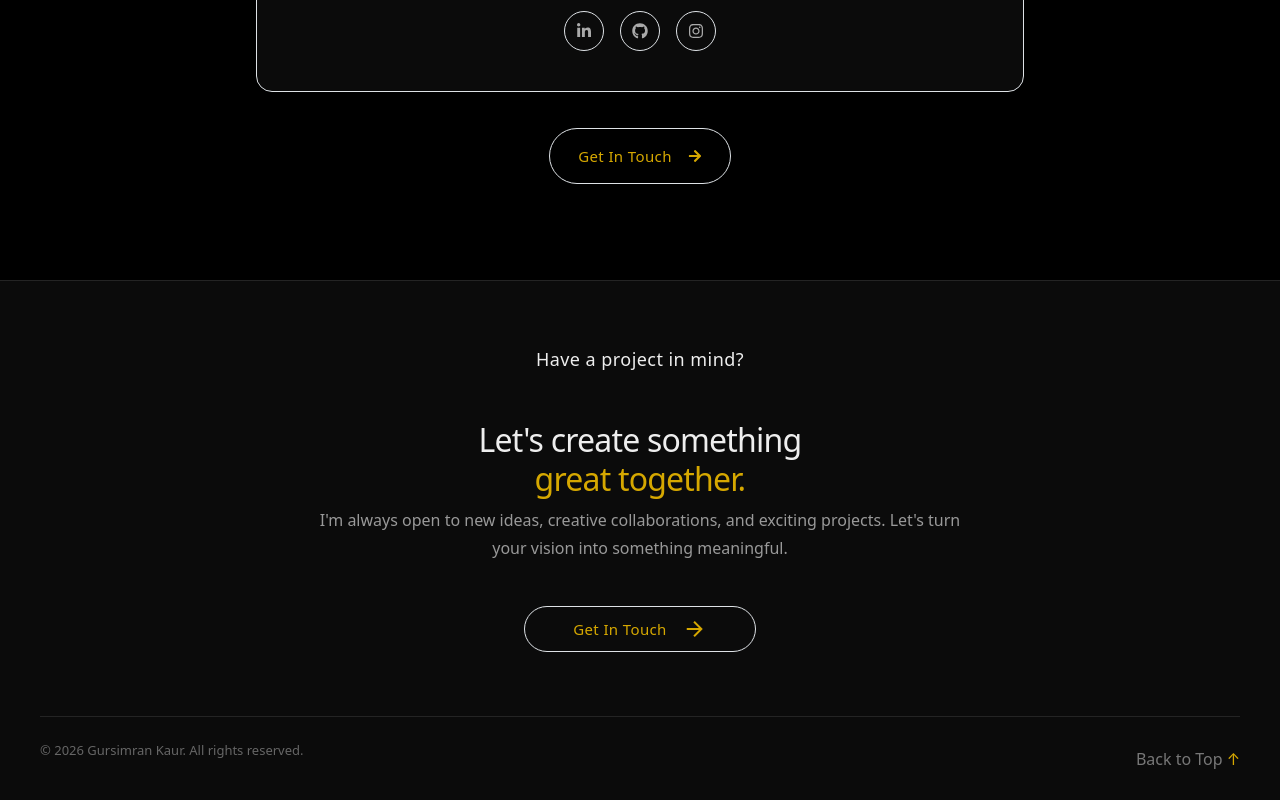
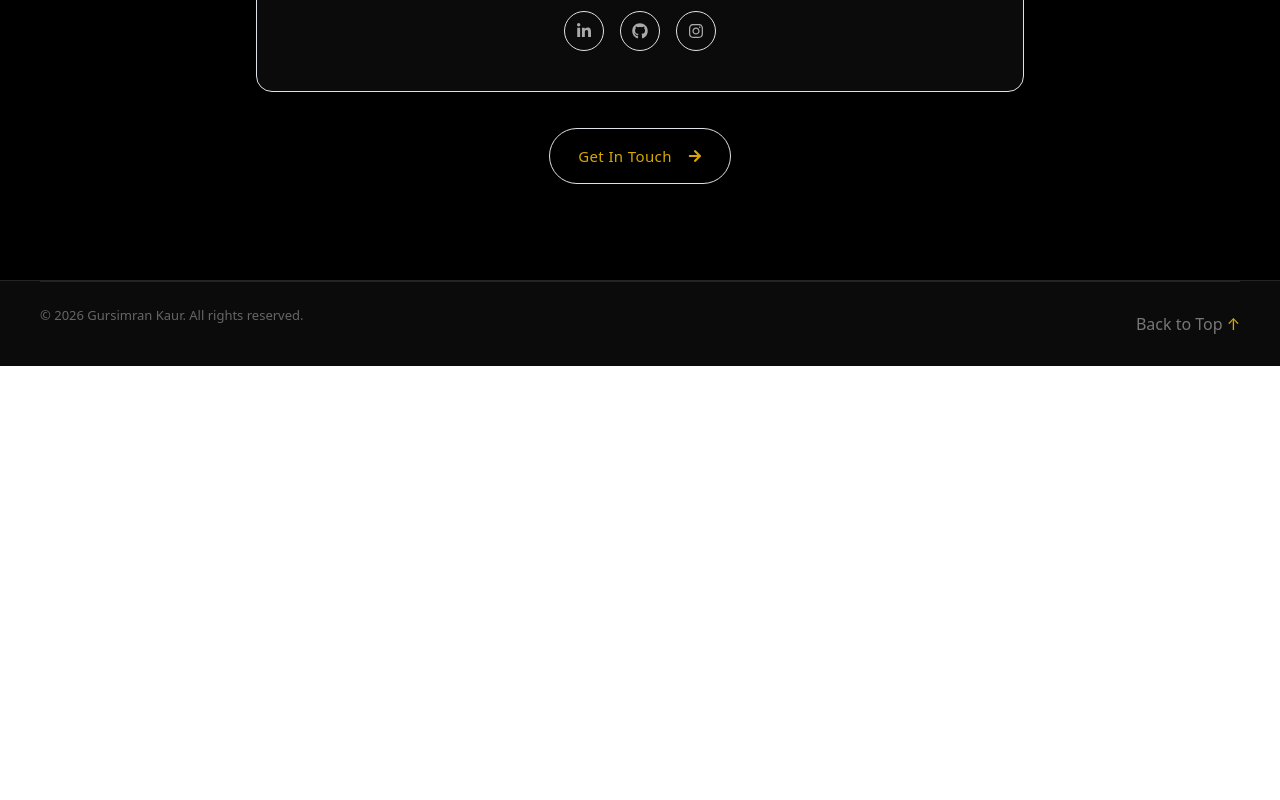
Before and after one commit to gursimran285/gursimran-portfolio, a React (Vite) app: page / in a window 1280 px wide. Shown: the part 4617-5417 px from the top of the page. After the commit the page ends 4983 px from the top, so only its background shows below. Built offline with nearby package versions, Linux system fonts and the light colour scheme; a web font is replaced by a local one.

Commit message:
Update Footer.jsx

```diff
--- a/src/components/Footer.jsx
+++ b/src/components/Footer.jsx
@@ -5,92 +5,6 @@ function Footer() {
       className="bg-[#0b0b0b] border-t border-[#242424]"
     >
 
-      {/* =========================
-          CLOSING CTA
-      ========================= */}
-
-      <div className="max-w-4xl mx-auto px-6 sm:px-10 py-16 text-center">
-
-        <p
-          className="
-            text-[#eeeeee]
-            text-base
-            sm:text-lg
-            font-medium
-            tracking-wide
-            mb-5
-          "
-        >
-          Have a project in mind?
-        </p>
-
-        <h2
-          className="
-            text-4xl
-            sm:text-5xl
-            lg:text-6xl
-            font-semibold
-            leading-[1.15]
-            tracking-tight
-            !text-[#eeeeee]
-          "
-        >
-          Let's create something
-          <br />
-
-          <span className="text-[#d6a800]">
-            great together.
-          </span>
-        </h2>
-
-        <p
-          className="
-            max-w-2xl
-            mx-auto
-            mt-6
-            text-[#999999]
-            text-[15px]
-            sm:text-base
-            leading-7
-          "
-        >
-          I'm always open to new ideas, creative collaborations,
-          and exciting projects. Let's turn your vision into
-          something meaningful.
-        </p>
-
-        <a
-          href="#contact"
-          className="
-            inline-flex
-            items-center
-            gap-3
-            mt-7
-            px-5
-            py-2.5
-            rounded-full
-            border
-            border-[#d6a800]
-            !no-underline
-            !text-[#d6a800]
-            text-[15px]
-            font-medium
-            tracking-wide
-            transition-all
-            duration-300
-            hover:bg-[#d6a800]
-            hover:!text-black
-            hover:scale-105
-          "
-        >
-          Get In Touch
-
-          <span className="material-symbols-outlined text-[20px]">
-            arrow_forward
-          </span>
-        </a>
-
-      </div>
 
       {/* =========================
           COPYRIGHT
```
